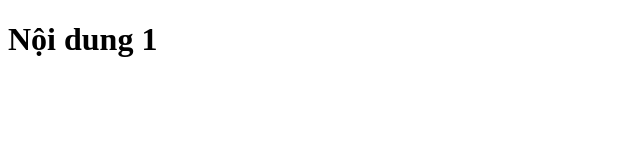
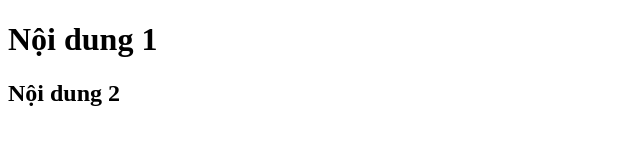
Before and after one commit to HuuNguyenkK12/repoTest, a plain HTML site: page index.html in a window 1280 px wide. Shown: the whole page, without its empty margins (0-640 px from the left). Drawn offline with Linux system fonts and the light colour scheme.

Commit message:
edit file index.html by Huu

```diff
--- a/index.html
+++ b/index.html
@@ -8,5 +8,6 @@
 </head>
 <body>
     <h1>Nội dung 1</h1>
+    <h2>Nội dung 2</h2>
 </body>
 </html>
```
